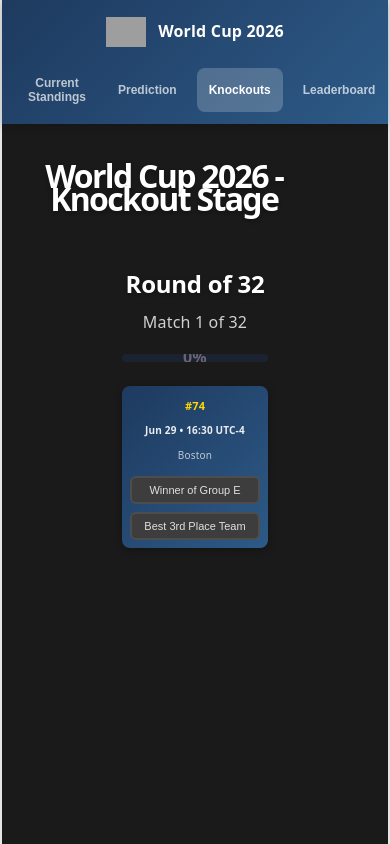
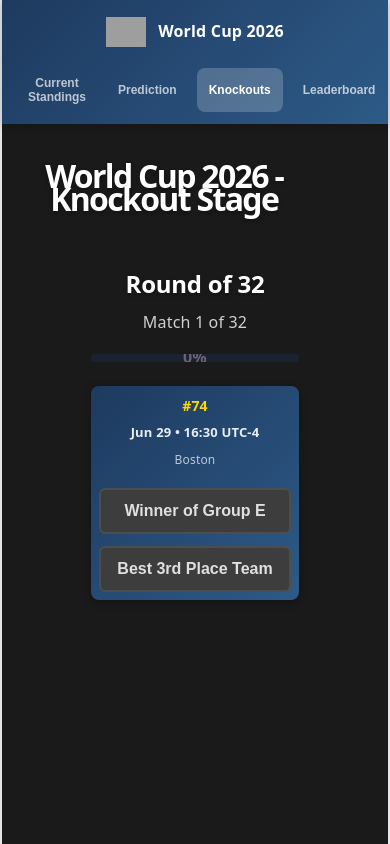
Before and after one commit to dinolongo/world-cup-ui, a Vue app: page /knockouts in a window 390 px wide. Shown: the top 844 px of the page. Built offline with nearby package versions, Linux system fonts and the light colour scheme; grey boxes are pictures that could not be loaded.

Commit message:
back in black

```diff
--- a/src/components/KnockoutMatchCard.vue
+++ b/src/components/KnockoutMatchCard.vue
@@ -101,6 +101,14 @@ const handleTeamClick = (teamId) => {
   max-width: 144px;
 }
 
+@media (max-width: 960px) {
+  .knockout-match-card {
+    min-width: unset;
+    max-width: unset;
+    width: 100%;
+  }
+}
+
 .match-info {
   display: flex;
   flex-direction: column;
--- a/src/components/MobileBracketWizard.vue
+++ b/src/components/MobileBracketWizard.vue
@@ -80,12 +80,13 @@ const actualProgressPercentage = computed(() => {
 })
 
 const handleWinnerSelection = (teamId) => {
+  console.log('winner selected', teamId)
   if (!currentMatch.value) return
 
   selectWinner(currentMatch.value, teamId)
   predictedMatchesCount.value++
 
-  if (allPredictionsMade.value) {
+  if (predictedMatchesCount.value >= TOTAL_KNOCKOUT_MATCHES) {
     setTimeout(() => {
       showCompletionScreen.value = true
     }, 500)
@@ -267,6 +268,44 @@ const resetWizard = () => {
   min-width: unset;
   max-width: unset;
   width: 100%;
+  padding: 16px;
+}
+
+.mobile-match-card :deep(.match-info) {
+  font-size: 14px;
+  gap: 4px;
+  margin-bottom: 12px;
+}
+
+.mobile-match-card :deep(.match-number) {
+  font-size: 14px;
+}
+
+.mobile-match-card :deep(.date-time) {
+  font-size: 13px;
+}
+
+.mobile-match-card :deep(.stadium) {
+  font-size: 12px;
+}
+
+.mobile-match-card :deep(.city) {
+  font-size: 12px;
+}
+
+.mobile-match-card :deep(.teams) {
+  gap: 12px;
+}
+
+.mobile-match-card :deep(.team-button) {
+  padding: 12px 16px;
+  font-size: 16px;
+  font-weight: 600;
+}
+
+.mobile-match-card :deep(.team-flag) {
+  width: 32px;
+  height: 32px;
 }
 
 .completion-screen {
--- a/src/pages/PredictionPage.vue
+++ b/src/pages/PredictionPage.vue
@@ -396,6 +396,7 @@ const continueToKnockout = () => {
   font-size: 11px;
   font-weight: 600;
   text-transform: uppercase;
+  color:white;
 }
 
 .team-info {
--- a/src/pages/SchedulePage.vue
+++ b/src/pages/SchedulePage.vue
@@ -179,11 +179,10 @@ onUnmounted(() => {
 <template>
   <div class="schedule-page">
     <div class="page-header">
-      <h1>World Cup 2026 - Match Day {{ selectedMatchday }} Schedule</h1>
+      <h1>World Cup 2026 Schedule</h1>
       <v-btn color="primary" @click="refreshMatchesData">Refresh</v-btn>
     </div>
 
-    <!-- Countdown Timer -->
     <div class="countdown-container" v-if="nextMatch">
       <h2 class="countdown-title">Next Match: {{ nextMatch.homeTeam.name }} vs {{ nextMatch.awayTeam.name }}</h2>
       <div class="countdown-timer">
```
